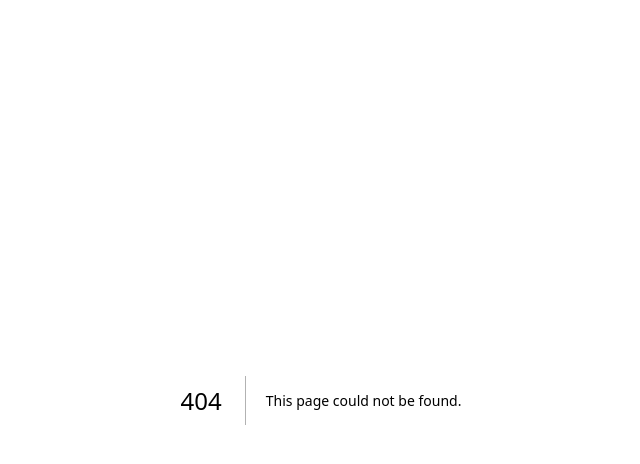
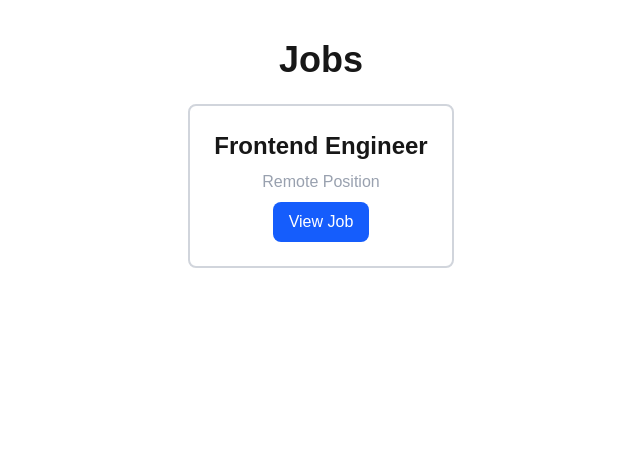
Before and after one commit to vannbo-93/job-board, a Next.js app: page /dashboard/jobs in a window 1280 px wide. Before the commit this address had no page. Shown: the top 464 px of the page, without its empty margins (319-959 px from the left). Built offline with nearby package versions, Linux system fonts and the light colour scheme.

Commit message:
add admin dashboard routes and restore public job pages

```diff
--- /dev/null
+++ b/app/(admin)/dashboard/applications/[appId]/page.tsx
@@ -0,0 +1,16 @@
+/** @format */
+
+type Props = {
+  params: Promise<{ applicationId: string }>;
+};
+
+async function ApplicationDetailsPage({ params }: Props) {
+  const { applicationId } = await params;
+  console.log(applicationId);
+  return (
+    <div>
+      <h1>Application Details</h1>
+    </div>
+  );
+}
+export default ApplicationDetailsPage;
--- /dev/null
+++ b/app/(admin)/dashboard/applications/[appId]/review/page.tsx
@@ -0,0 +1,16 @@
+/** @format */
+
+type Props = {
+  params: Promise<{ applicationId: string }>;
+};
+
+async function ApplicationReviewPage({ params }: Props) {
+  const { applicationId } = await params;
+  console.log(applicationId);
+  return (
+    <div>
+      <h1>Application Review</h1>
+    </div>
+  );
+}
+export default ApplicationReviewPage;
--- /dev/null
+++ b/app/(admin)/dashboard/applications/page.tsx
@@ -0,0 +1,10 @@
+/** @format */
+
+function ApplicationsPage() {
+  return (
+    <div>
+      <h1>Applications</h1>
+    </div>
+  );
+}
+export default ApplicationsPage;
--- /dev/null
+++ b/app/(admin)/dashboard/jobs/[jobId]/edit/page.tsx
@@ -0,0 +1,16 @@
+/** @format */
+
+type Props = {
+  params: Promise<{ jobId: string }>;
+};
+
+async function jobDetailsPage({ params }: Props) {
+  const { jobId } = await params;
+  console.log(jobId);
+  return (
+    <div>
+      <h1>Edit Job</h1>
+    </div>
+  );
+}
+export default jobDetailsPage;
--- /dev/null
+++ b/app/(admin)/dashboard/jobs/[jobId]/page.tsx
@@ -0,0 +1,16 @@
+/** @format */
+
+type Props = {
+  params: Promise<{ jobId: string }>;
+};
+
+async function jobDetailsPage({ params }: Props) {
+  const { jobId } = await params;
+  console.log(jobId);
+  return (
+    <div>
+      <h1>Job Details</h1>
+    </div>
+  );
+}
+export default jobDetailsPage;
--- /dev/null
+++ b/app/(admin)/dashboard/jobs/new/page.tsx
@@ -0,0 +1,10 @@
+/** @format */
+
+function NewJobPage() {
+  return (
+    <div>
+      <h1>New Job</h1>
+    </div>
+  );
+}
+export default NewJobPage;
--- /dev/null
+++ b/app/(admin)/dashboard/jobs/page.tsx
@@ -0,0 +1,25 @@
+/** @format */
+
+import Link from "next/link";
+import { jobs } from "@/app/lib/jobs";
+
+export default function JobsPage() {
+  return (
+    <main className="flex flex-col items-center gap-6 p-10">
+      <h1 className="text-4xl font-bold">Jobs</h1>
+      {jobs.map((job) => (
+        <div
+          key={job.id}
+          className="flex flex-col items-center gap-2 rounded-lg border-2 border-gray-300 p-6">
+          <h2 className="text-2xl font-bold">{job.title}</h2>
+          <p className="text-gray-400">{job.location}</p>
+          <Link
+            href={`/jobs/${job.id}`}
+            className="rounded-lg bg-blue-600 px-4 py-2 text-white hover:bg-blue-700">
+            View Job
+          </Link>
+        </div>
+      ))}
+    </main>
+  );
+}
--- a/app/(admin)/dashboard/page.tsx
+++ b/app/(admin)/dashboard/page.tsx
@@ -1,4 +1,21 @@
 /** @format */
+
+import Link from "next/link";
+
 export default function DashboardPage() {
-  return <h1 className="text-3xl font-bold p-10">Admin Dashboard</h1>;
+  return (
+    <div>
+      <h1 className="text-3xl font-bold p-10">Admin Dashboard</h1>;
+      <Link
+        className=" bg-blue-500 text-white p-2 mr-2 rounded-md hover:bg-blue-600"
+        href="/dashboard/jobs">
+        Jobs
+      </Link>
+      <Link
+        className="bg-blue-500 text-white p-2 rounded-md hover:bg-blue-600"
+        href="/dashboard/applications">
+        Applications
+      </Link>
+    </div>
+  );
 }
--- a/app/(app)/jobs/[id]/page.tsx
+++ b/app/(app)/jobs/[id]/page.tsx
@@ -1,4 +1,6 @@
 /** @format */
+
+import { Suspense } from "react";
 import { notFound } from "next/navigation";
 import { jobs, getJob } from "@/app/lib/jobs";
 
@@ -6,24 +8,32 @@ export function generateStaticParams() {
   return jobs.map((job) => ({ id: job.id }));
 }
 
-export default async function JobDetailsPage({
+export default function JobDetailsPage({
   params,
 }: {
   params: Promise<{ id: string }>;
 }) {
+  return (
+    <main className="flex flex-col items-center gap-4 p-10">
+      <h1 className="text-3xl font-bold">Job Details</h1>
+      <Suspense fallback={<p>Loading...</p>}>
+        <JobDetails params={params} />
+      </Suspense>
+    </main>
+  );
+}
+
+async function JobDetails({ params }: { params: Promise<{ id: string }> }) {
   const { id } = await params;
   const job = getJob(id);
 
   if (!job) notFound();
 
   return (
-    <main className="flex flex-col items-center gap-4 p-10">
-      <h1 className="text-3xl font-bold">Job Details</h1>
-      <div className="flex flex-col items-center gap-2 rounded-lg border border-gray-300 p-6 text-center">
-        <h2 className="text-xl font-bold">{job.title}</h2>
-        <p className="text-gray-400">{job.location}</p>
-        <p>{job.description}</p>
-      </div>
-    </main>
+    <div className="flex flex-col items-center gap-2 rounded-lg border border-gray-300 p-6 text-center">
+      <h2 className="text-xl font-bold">{job.title}</h2>
+      <p className="text-gray-400">{job.location}</p>
+      <p>{job.description}</p>
+    </div>
   );
 }
```
